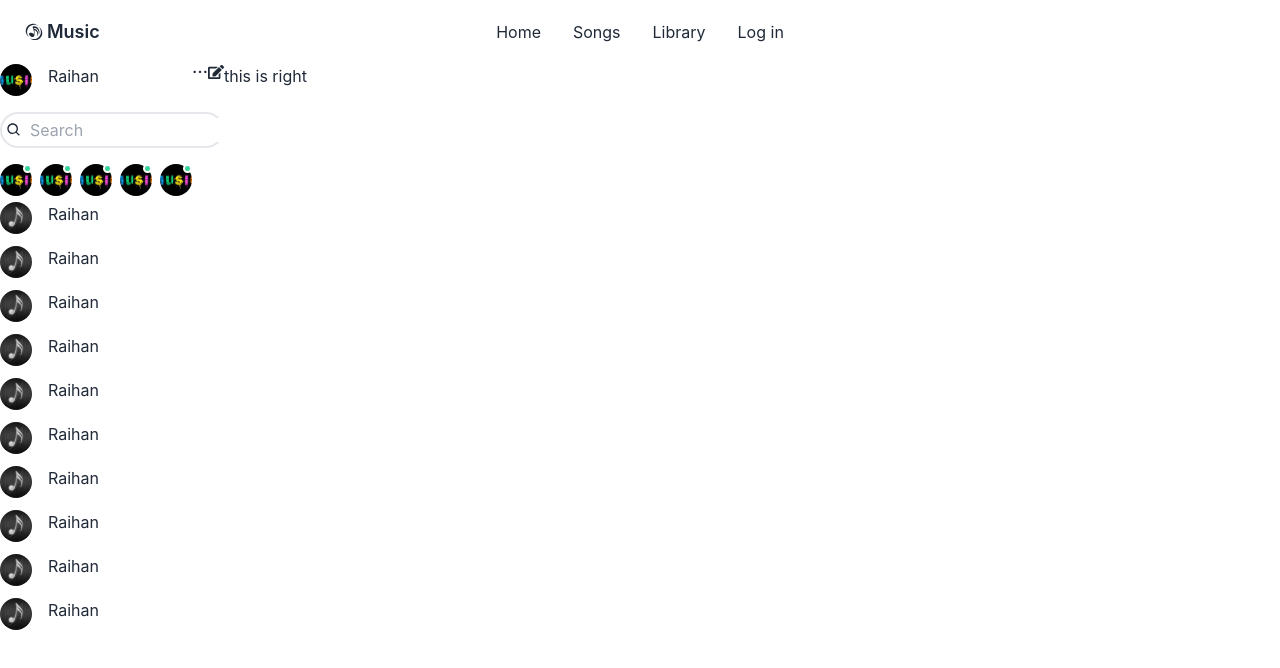
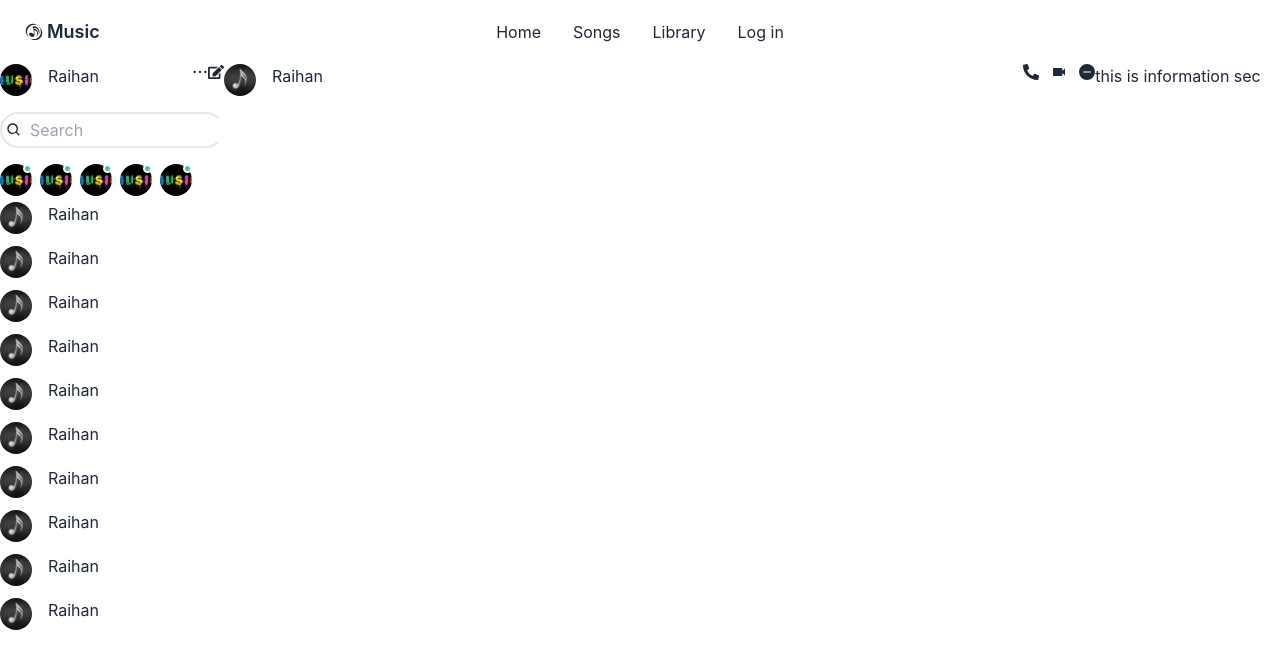
Before and after one commit to rhnchowdhury/Real-chat-app-client, a React (Create React App) app: page / in a window 1280 px wide. Shown: the top 668 px of the page. Built offline with nearby package versions, Linux system fonts and the light colour scheme; no server answers.

Commit message:
added some part of messsge

```diff
--- a/src/Components/Pages/LeftSides/LeftSide.js
+++ b/src/Components/Pages/LeftSides/LeftSide.js
@@ -7,7 +7,7 @@ import img2 from '../../../Components/assets/msc.jpg';
 
 const LeftSide = () => {
     return (
-        <div>
+        <section>
             <div className='flex justify-between'>
                 <div className="avatar space-x-4">
                     <div className="w-8 rounded-full">
@@ -113,7 +113,7 @@ const LeftSide = () => {
                     <p className='text-red'>Raihan</p>
                 </div>
             </div>
-        </div>
+        </section>
     );
 };
 
--- /dev/null
+++ b/src/Components/Pages/RightSides/InfoSec/InfoSec.js
@@ -0,0 +1,11 @@
+import React from 'react';
+
+const InfoSec = () => {
+    return (
+        <div>
+            <h1>this is information sec</h1>
+        </div>
+    );
+};
+
+export default InfoSec;
--- /dev/null
+++ b/src/Components/Pages/RightSides/MessageSec/MessageSec.js
@@ -0,0 +1,27 @@
+import React from 'react';
+import { FaPhoneAlt } from 'react-icons/fa';
+import { MdVideocam } from "react-icons/md";
+import { BsFillDashCircleFill } from "react-icons/bs";
+import img1 from '../../../assets/msc.jpg'
+
+const MessageSec = () => {
+    return (
+        <section>
+            <div className='flex justify-between'>
+                <div className="avatar space-x-4">
+                    <div className="w-8 rounded-full">
+                        <img src={img1} alt='' />
+                    </div>
+                    <p className='text-red'>Raihan</p>
+                </div>
+                <div className='flex space-x-3'>
+                    <FaPhoneAlt></FaPhoneAlt>
+                    <MdVideocam></MdVideocam>
+                    <BsFillDashCircleFill></BsFillDashCircleFill>
+                </div>
+            </div>
+        </section>
+    );
+};
+
+export default MessageSec;
--- a/src/Components/Pages/RightSides/RightSide.js
+++ b/src/Components/Pages/RightSides/RightSide.js
@@ -1,9 +1,16 @@
 import React from 'react';
+import InfoSec from './InfoSec/InfoSec';
+import MessageSec from './MessageSec/MessageSec';
 
 const RightSide = () => {
     return (
-        <div>
-            <h1>this is right</h1>
+        <div className='flex'>
+            <div className='w-full'>
+                <MessageSec></MessageSec>
+            </div>
+            <div className='w-56'>
+                <InfoSec></InfoSec>
+            </div>
         </div>
     );
 };
```
